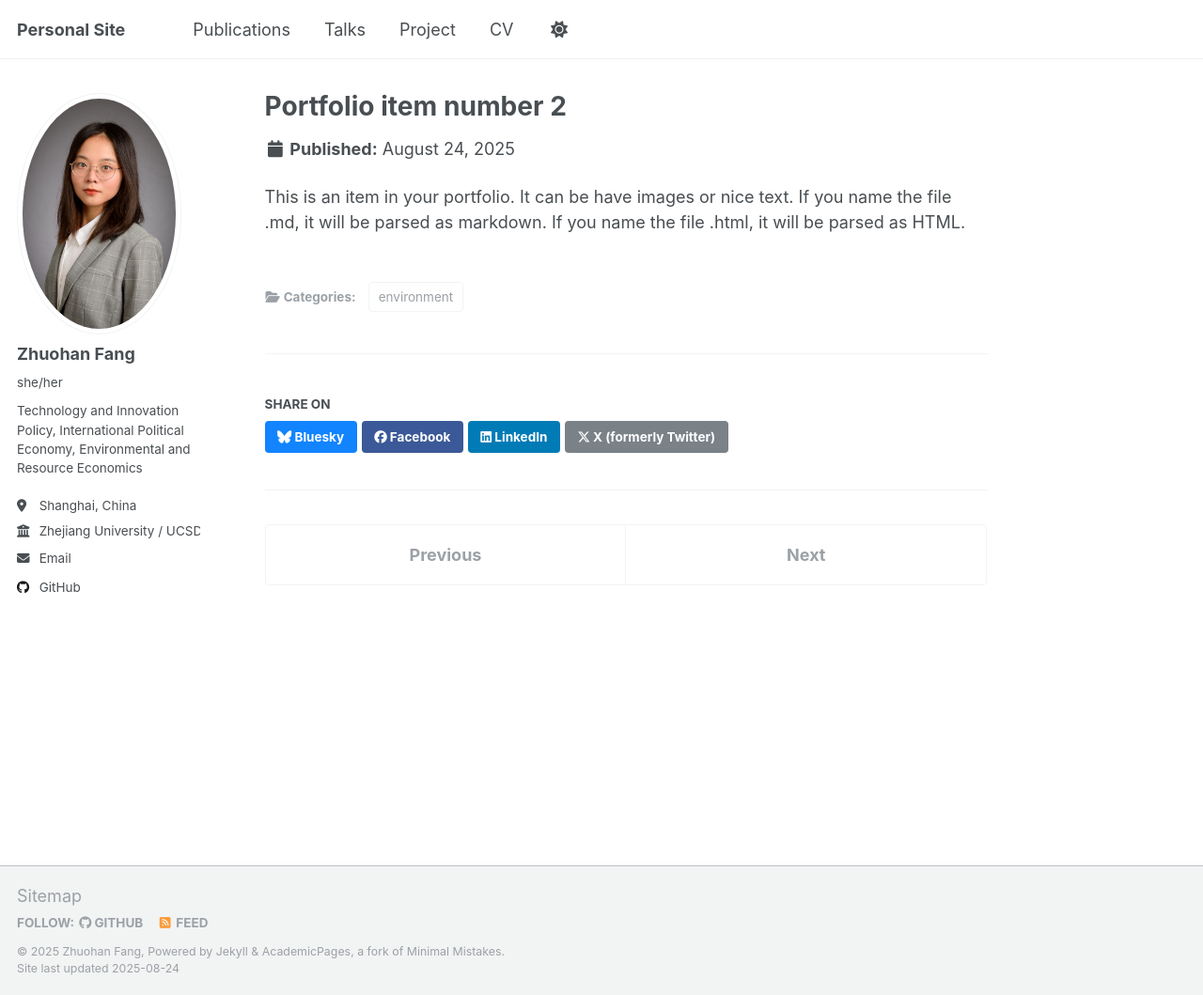
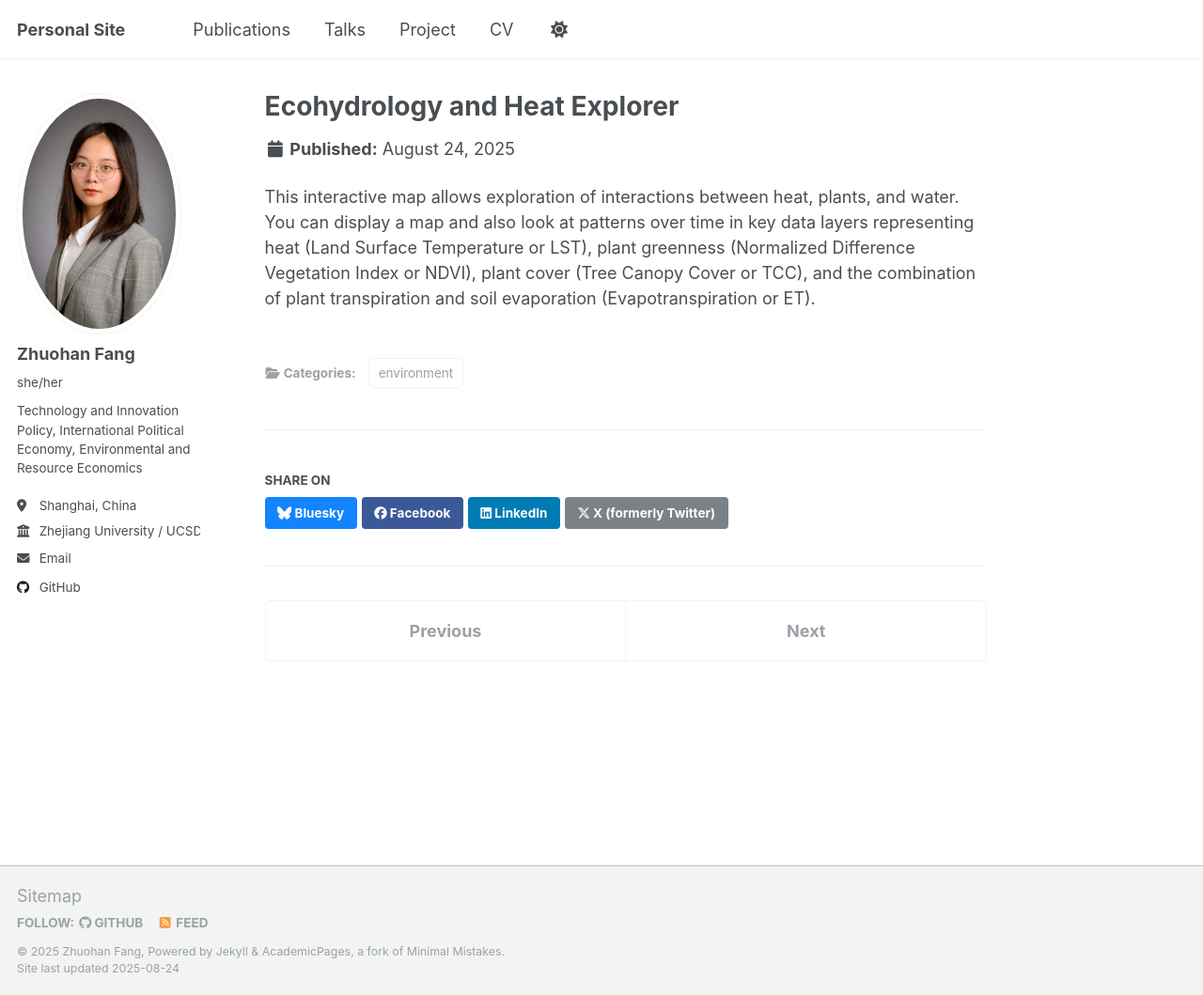
Before and after one commit to fzh200001/fzh200001.github.io, a Jekyll site: the page built from _portfolio/portfolio-2.md, in a window 1280 px wide and 1059 px high. Shown: the whole window at 94% size. Built offline with Jekyll 4.4.1, drawn with Linux system fonts in a browser that asks for light colours; a script that is not in the unit is left out.

Commit message:
Update portfolio-2.md

```diff
--- a/_portfolio/portfolio-2.md
+++ b/_portfolio/portfolio-2.md
@@ -1,6 +1,6 @@
 ---
-title: "Portfolio item number 2"
-excerpt: "Short description of portfolio item number 2<br/>
+title: "Ecohydrology and Heat Explorer"
+excerpt: "This project examines urban greening as a heat adaptation strategy through satellite-based ecohydrology analysis and an interactive web application for mapping and education.<br/>
 <a href='/portfolio/portfolio-2'><img src='/images/P2.png'></a><br/>
 <a href='/https://ucsd-greening.projects.earthengine.app/view/ehe'>View Delivery</a>"
 collection: portfolio
@@ -8,4 +8,4 @@ category: environment
 permalink: /portfolio/portfolio-2
 ---
 
-This is an item in your portfolio. It can be have images or nice text. If you name the file .md, it will be parsed as markdown. If you name the file .html, it will be parsed as HTML.
+This interactive map allows exploration of interactions between heat, plants, and water. You can display a map and also look at patterns over time in key data layers representing heat (Land Surface Temperature or LST), plant greenness (Normalized Difference Vegetation Index or NDVI), plant cover (Tree Canopy Cover or TCC), and the combination of plant transpiration and soil evaporation (Evapotranspiration or ET).
```
